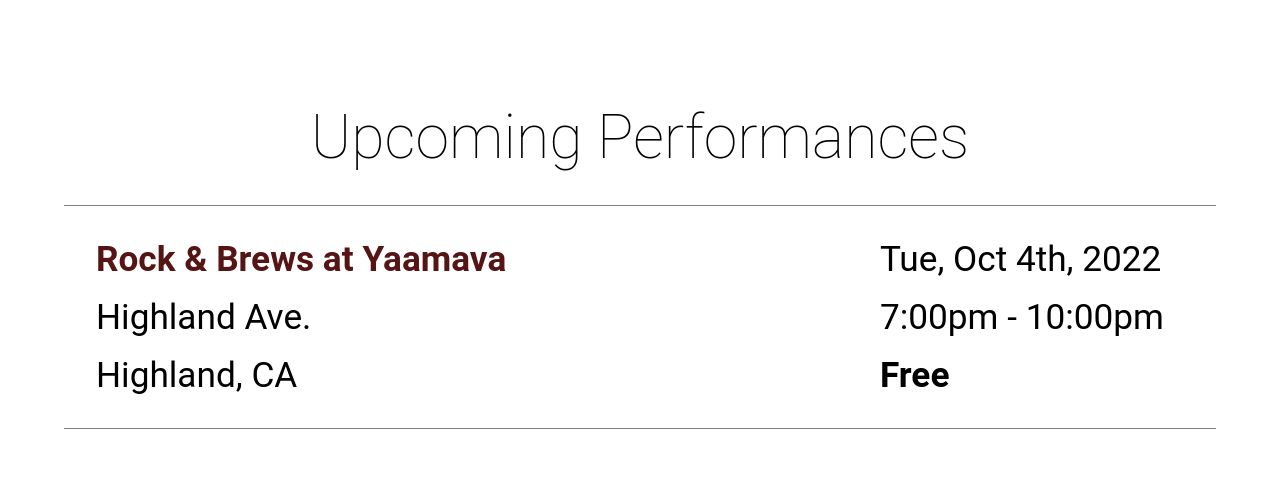
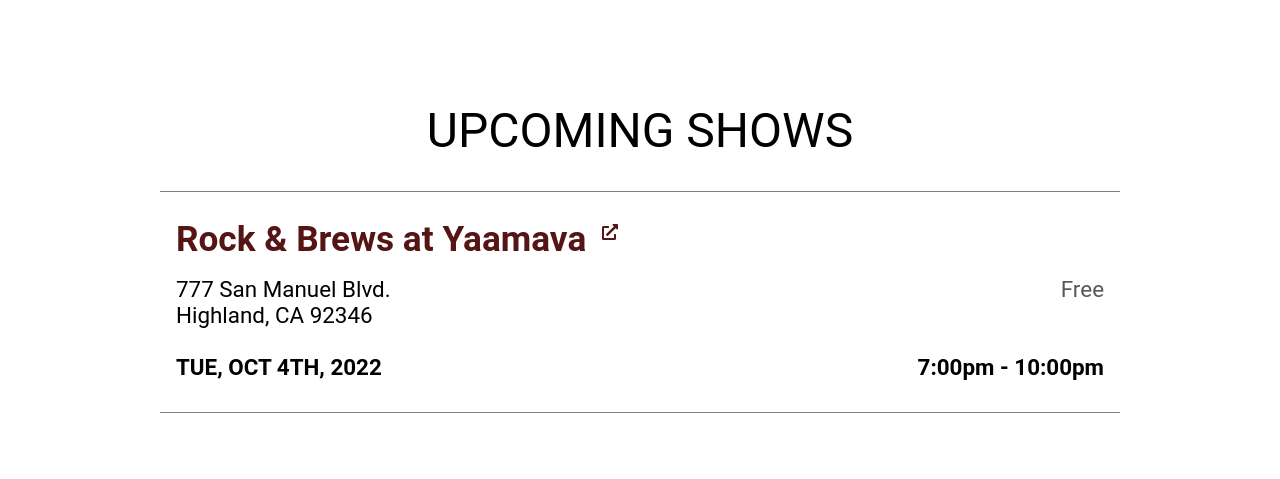
Before and after one commit to SteveLorentzen/birthday-deathbed, a Next.js app: page / in a window 1280 px wide. Shown: the part 1657-2136 px from the top of the page. Built offline with nearby package versions, Linux system fonts and the light colour scheme; no server answers.

Commit message:
switched Performance component to grid

```diff
--- a/components/performances.tsx
+++ b/components/performances.tsx
@@ -1,5 +1,7 @@
 import { mediaQueries } from 'my-constants';
 import { format } from 'date-fns';
+import Link from 'next/link';
+import { FaExternalLinkAlt } from 'react-icons/fa';
 
 interface IPerformance {
   venue: String;
@@ -10,18 +12,21 @@
   endTime: String;
   description: String;
   price: Number;
+  eventUrl: string;
 }
 
 const performances = [
   {
     venue: 'Rock & Brews at Yaamava',
-    addressStreet: 'Highland Ave.',
-    addressCityState: 'Highland, CA',
+    addressStreet: '777 San Manuel Blvd.',
+    addressCityState: 'Highland, CA 92346',
     date: format(new Date(2022, 9, 4), 'EE, LLL do, yyyy'),
     startTime: '7:00pm',
     endTime: '10:00pm',
     description: 'Come have a tasty dinner while we rock your faces off!',
     price: 0,
+    eventUrl:
+      'https://bandsintown.com/e/103679759?utm_medium=web&utm_source=jump_page&utm_campaign=share_event&came_from=702',
   },
 ];
 
@@ -29,65 +34,108 @@
   return (
     <div
       css={{
-        display: 'flex',
-        flexDirection: 'column',
-        padding: '2rem 0 2rem 2rem',
+        display: 'grid',
+        gridTemplate: `"event  event event  "
+                       "event  event event  "
+                       "street street street "
+                       "city   city city   "
+                       "date   date date   "
+                       "time   time price  "`,
+
+        gridTemplateRows: '2fr 1fr  1fr 2fr 2fr 1fr',
+        gridTemplateColumns: '1fr 1fr 1fr',
         width: '100%',
         borderTop: '1px solid grey',
         borderBottom: '1px solid grey',
+        padding: '2rem 1rem',
+        [mediaQueries.small]: {
+          gridTemplate: `"event  event  event  event    "
+                         "street street street  price"
+                         "city   city   city .    "
+                         "date   date   time   time "`,
 
-        [mediaQueries.medium]: {
-          flexDirection: 'row',
-          justifyContent: 'space-between',
+          gridTemplateRows: '2fr 1fr  2fr 1fr',
+          gridTemplateColumns: '1fr 1fr 1fr 1fr',
         },
       }}
     >
       <div
         css={{
           display: 'flex',
-          width: '100%',
-          flexDirection: 'column',
-          alignItems: 'flex-start',
-          justifyContent: 'space-between',
+          gridArea: 'event',
+          marginRight: '2rem',
         }}
       >
-        <div
+        <Link href={performance.eventUrl} passHref>
+          <a
             css={{
+              position: 'relative',
+              lineHeight: '.9',
               fontSize: 'var(--font-medium)',
               color: 'var(--color-accent-dark)',
               fontWeight: 'bolder',
+              cursor: 'pointer',
+              ':hover': {
+                color: 'var(--color-accent-dark-hover)',
+              },
             }}
           >
             {performance.venue}
-        </div>
-        <div css={{ fontSize: 'var(--font-medium)', padding: '1rem 0' }}>
-          {performance.addressStreet}
-        </div>
-        <div css={{ fontSize: 'var(--font-medium)' }}>
-          {performance.addressCityState}
-        </div>
+            <span
+              css={{
+                position: 'absolute',
+                marginLeft: '1rem',
+                whiteSpace: 'nowrap',
+              }}
+            >
+              <FaExternalLinkAlt />
+            </span>
+          </a>
+        </Link>
       </div>
       <div
         css={{
-          display: 'flex',
-          width: '35%',
-          minWidth: '21rem',
-          flexDirection: 'column',
+          fontSize: 'var(--font-small)',
+          gridArea: 'street',
         }}
       >
-        <div css={{ fontSize: 'var(--font-medium)' }}>{performance.date}</div>
+        {performance.addressStreet}
+      </div>
+      <div css={{ fontSize: 'var(--font-small)', gridArea: 'city' }}>
+        {performance.addressCityState}
+      </div>
+
       <div
-          css={{ fontSize: 'var(--font-medium)', marginTop: '1rem' }}
+        css={{
+          fontSize: 'var(--font-small)',
+          textTransform: 'uppercase',
+          fontWeight: 'bold',
+          gridArea: 'date',
+        }}
+      >
+        {performance.date}
+      </div>
+      <div
+        css={{
+          fontSize: 'var(--font-small)',
+          fontWeight: 'bold',
+          gridArea: 'time',
+
+          textAlign: 'left',
+          [mediaQueries.small]: {
+            textAlign: 'right',
+          },
+        }}
       >{`${performance.startTime} - ${performance.endTime}`}</div>
       <div
         css={{
-            fontSize: 'var(--font-medium)',
-            fontWeight: 'bold',
-            marginTop: '1rem',
+          fontSize: 'var(--font-small)',
+          gridArea: 'price',
+          textAlign: 'right',
+          color: 'var(--color-grey-medium)',
         }}
       >
         {performance.price === 0 ? 'Free' : `$${performance.price}`}
-        </div>
       </div>
     </div>
   );
@@ -101,24 +149,25 @@
         flexDirection: 'column',
         alignItems: 'center',
         width: 'var(--home-width)',
-        maxWidth: 'var(--home-max-width)',
+        maxWidth: '60rem',
         margin: '6rem 0',
       }}
     >
       <div>
         <h1
           css={{
+            fontSize: 'var(--font-medium)',
+            textTransform: 'uppercase',
+            fontWeight: 'bold',
+            textAlign: 'center',
+            padding: '2rem 1rem',
+            [mediaQueries.small]: {
+              fontWeight: 'normal',
               fontSize: 'var(--font-large)',
-            padding: '1rem',
-            fontWeight: 'lighter',
-            textAlign: 'center',
-            [mediaQueries.small]: {
-              padding: '2rem',
-              fontSize: 'var(--font-xl)',
             },
           }}
         >
-          Upcoming Performances
+          Upcoming Shows
         </h1>
       </div>
       <div
--- a/pages/song-list.tsx
+++ b/pages/song-list.tsx
@@ -29,7 +29,9 @@
 
 function SongList() {
   return (
-    <div>
+    <div
+      css={{ display: 'flex', flexDirection: 'column', alignItems: 'center' }}
+    >
       <PageTitle title='Song List' />
       <div
         css={{
@@ -37,6 +39,8 @@
           flexDirection: 'column',
           alignItems: 'stretch',
           marginBottom: '12rem',
+          width: '100%',
+          maxWidth: 'var(--home-max-width)',
         }}
       >
         {songList.map((song, index) => {
--- a/styles/globals.css
+++ b/styles/globals.css
@@ -15,9 +15,12 @@
   font-size: 11px;
 
   --color-grey-light: rgb(225, 223, 223);
+  --color-grey-medium: rgb(88, 88, 88);
+
   --color-accent: hsl(0, 92%, 85%);
   --color-accent-light: rgb(249, 225, 225);
   --color-accent-dark: hsl(0, 61%, 21%);
+  --color-accent-dark-hover: hsl(0, 45%, 37%);
   --color-accent-very-dark: hsl(0, 75%, 14%);
   --color-red-dark: hsl(0, 61%, 21%);
 
```
Also changed, not shown: pages/members.tsx (+6 -6 lines). Lines whose indentation alone changed are shown as unchanged.
